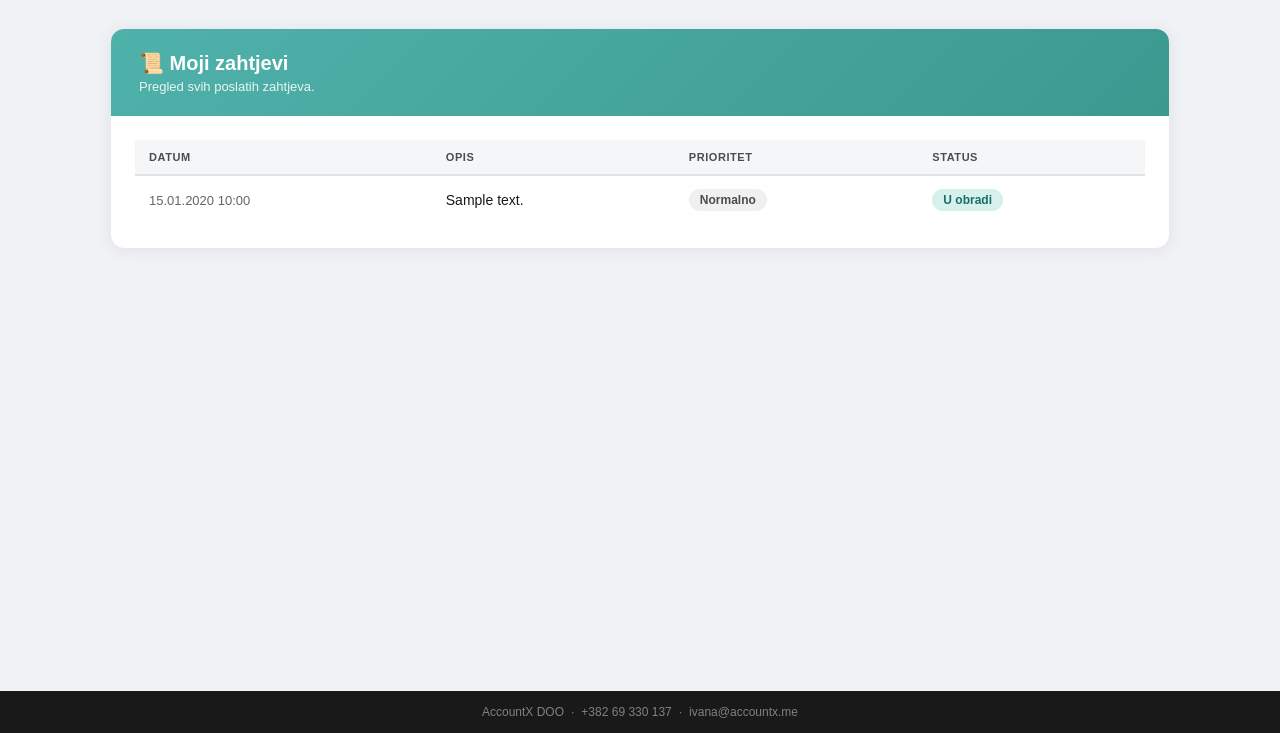
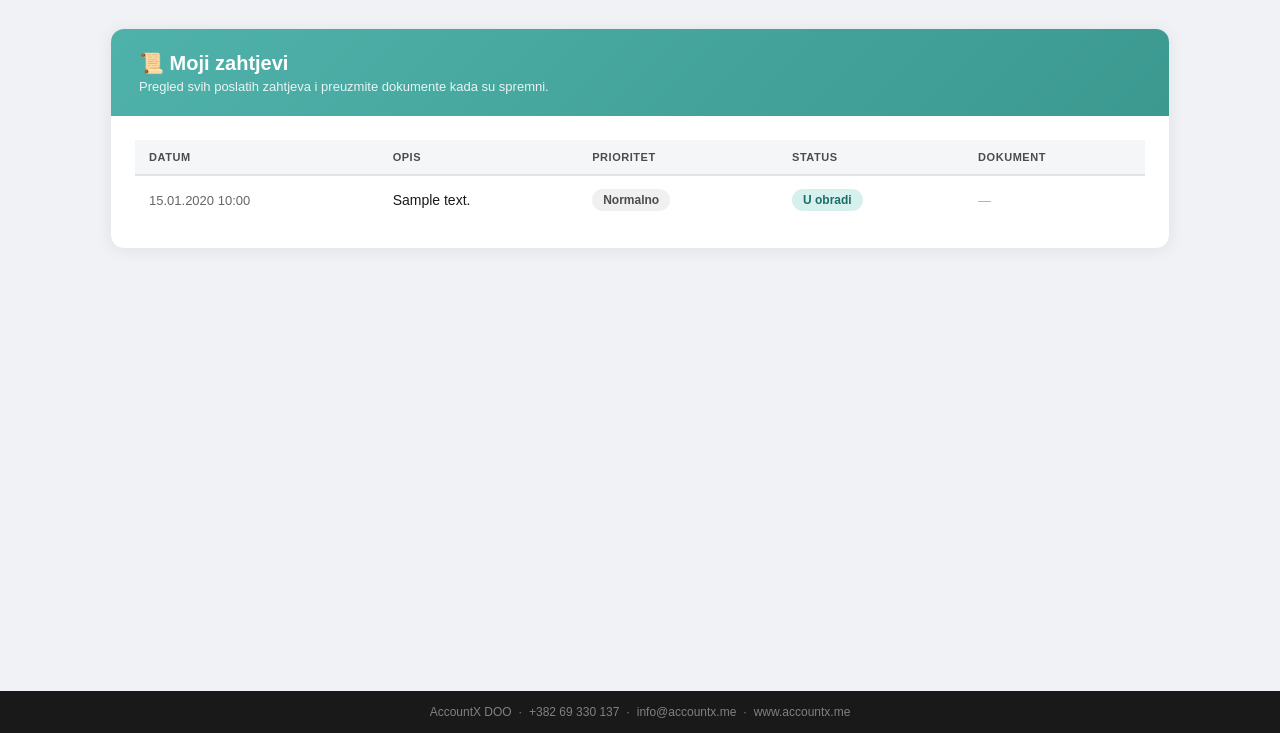
Before and after one commit to ivana-cmd/accountx-portal, a Flask app: page /moji-zahtjevi in a window 1280 px wide. Shown: the part 67-800 px from the top of the page. Run offline with Flask 3, Linux system fonts and the light colour scheme; the visitor is signed in with stand-in values (Sample User, id 1); a database or web service that is not in the repository returns one stand-in record (values such as "Sample title"); some libraries are stand-ins or nearby versions.

Commit message:
Add files via upload

```diff
--- a/templates/moji_zahtjevi.html
+++ b/templates/moji_zahtjevi.html
@@ -28,17 +28,18 @@
     {% with messages = get_flashed_messages() %}
       {% if messages %}{% for msg in messages %}<div class="flash-msg">{{ msg }}</div>{% endfor %}{% endif %}
     {% endwith %}
+
     <div class="card">
       <div class="card-header">
         <h2>📜 Moji zahtjevi</h2>
-        <p>Pregled svih poslatih zahtjeva.</p>
+        <p>Pregled svih poslatih zahtjeva i preuzmite dokumente kada su spremni.</p>
       </div>
       <div class="card-body">
         {% if zahtjevi %}
         <div class="table-wrap">
           <table>
             <thead>
-              <tr><th>Datum</th><th>Opis</th><th>Prioritet</th><th>Status</th></tr>
+              <tr><th>Datum</th><th>Opis</th><th>Prioritet</th><th>Status</th><th>Dokument</th></tr>
             </thead>
             <tbody>
             {% for z in zahtjevi %}
@@ -46,7 +47,7 @@
               <td class="nowrap" style="color:#666; font-size:13px;">
                 {{ z.created_at.strftime('%d.%m.%Y %H:%M') if z.created_at else '—' }}
               </td>
-              <td style="max-width:400px; white-space:normal; font-size:14px; line-height:1.5;">
+              <td style="max-width:350px; white-space:normal; font-size:14px; line-height:1.5;">
                 {{ z.description[:200] }}{% if z.description|length > 200 %}...{% endif %}
               </td>
               <td>
@@ -58,6 +59,13 @@
               </td>
               <td>
                 <span class="badge status-{{ z.status|lower|replace(' ','_') }}">{{ z.status }}</span>
+              </td>
+              <td>
+                {% if z.status == 'Završeno' %}
+                <span style="color:#4FB2AA; font-size:13px; font-weight:600;">✅ Završeno</span>
+                {% else %}
+                <span style="color:#aaa; font-size:13px;">—</span>
+                {% endif %}
               </td>
             </tr>
             {% endfor %}
@@ -73,9 +81,10 @@
         {% endif %}
       </div>
     </div>
+
   </main>
   <footer class="footer">
-    <p>AccountX DOO &nbsp;·&nbsp; +382 69 330 137 &nbsp;·&nbsp; ivana@accountx.me</p>
+    <p>AccountX DOO &nbsp;·&nbsp; +382 69 330 137 &nbsp;·&nbsp; info@accountx.me &nbsp;·&nbsp; www.accountx.me</p>
   </footer>
 </div>
 </body>
```
Also changed, not shown: templates/placanje.html (+13 -6 lines).
